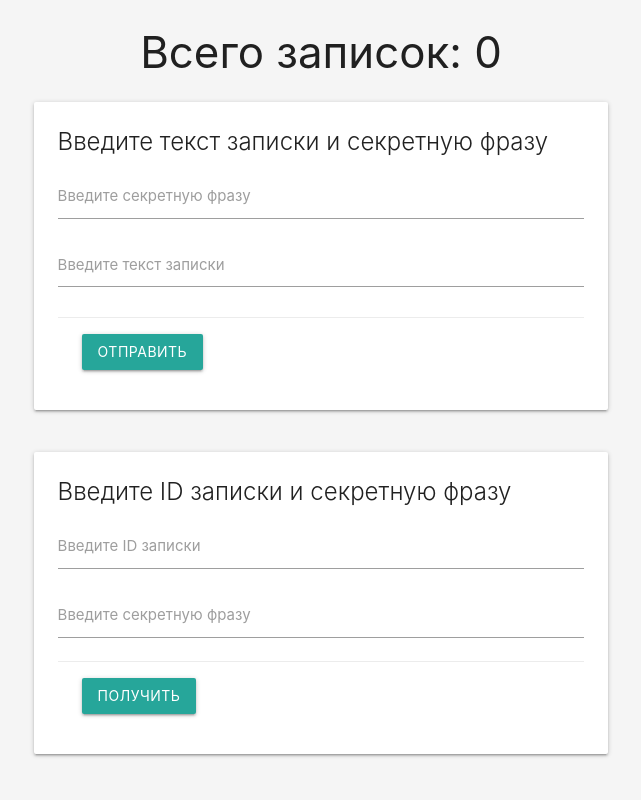
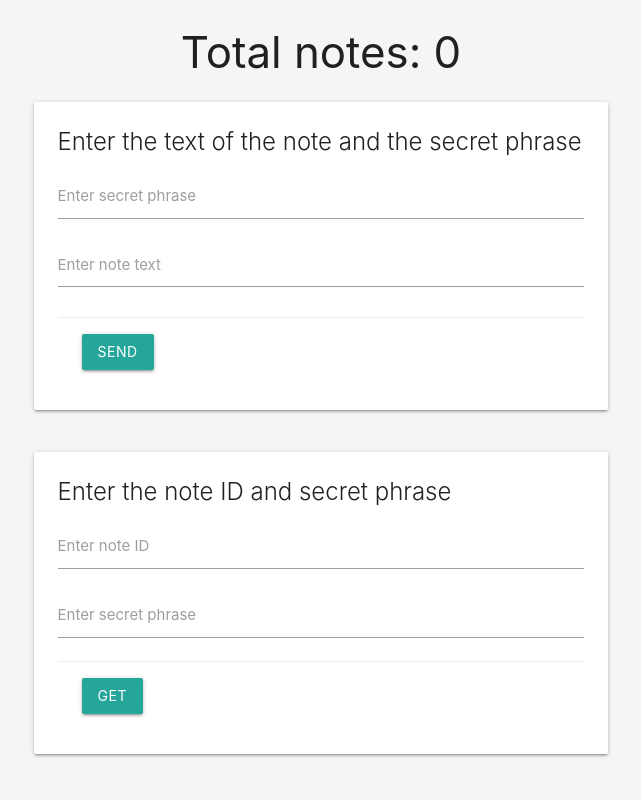
Before and after one commit to Baelrin/Echo-Haven, a FastAPI app: page / in a window 1280 px wide. Shown: the whole page, without its empty margins (319-960 px from the left). Run offline with FastAPI, Linux system fonts and the light colour scheme.

Commit message:
Add comments

```diff
--- a/templates/index.html
+++ b/templates/index.html
@@ -3,32 +3,32 @@
 <head>
     <meta charset="UTF-8">
     <meta name="viewport" content="width=device-width, initial-scale=1.0">
-    <title>Записки</title>
-    <!-- Подключаем CSS Materialize CSS -->
+    <title>Notes</title>
+    <!-- Linking Materialize CSS -->
     <link rel="stylesheet" href="https://cdnjs.cloudflare.com/ajax/libs/materialize/1.0.0/css/materialize.min.css">
 </head>
 <body class="grey lighten-4">
     <div class="container mt-5">
-        <!-- Верхний блок с заголовком -->
-        <h3 class="center-align">Всего записок: {{ notes_count }}</h3>
+        <!-- Header block with title -->
+        <h3 class="center-align">Total notes: {{ notes_count }}</h3>
 
-        <!-- Первый блок div с полем для ввода текста записки, секретной фразы и кнопкой "Отправить" -->
+        <!-- First block div with fields for entering note text, secret phrase and a "Send" button -->
         <div class="row">
             <div class="col s12 m8 offset-m2">
                 <div class="card">
                     <div class="card-content">
-                        <span class="card-title">Введите текст записки и секретную фразу</span>
+                        <span class="card-title">Enter the text of the note and the secret phrase</span>
                         <form id="noteForm" method="POST" action="/create_note">
                             <div class="input-field">
                                 <input type="text" id="secretPhrase" name="secret">
-                                <label for="secretPhrase">Введите секретную фразу</label>
+                                <label for="secretPhrase">Enter secret phrase</label>
                             </div>
                             <div class="input-field">
                                 <textarea class="materialize-textarea" id="noteText" name="text" rows="4"></textarea>
-                                <label for="noteText">Введите текст записки</label>
+                                <label for="noteText">Enter note text</label>
                             </div>
                             <div class="card-action">
-                                <button class="btn waves-effect waves-light" type="submit">Отправить</button>
+                                <button class="btn waves-effect waves-light" type="submit">Send</button>
                             </div>
                         </form>
                     </div>
@@ -36,23 +36,23 @@
             </div>
         </div>
 
-        <!-- Второй блок div с полем для ввода ID записки и секретной фразы, и кнопкой "Получить" -->
+        <!-- Second block div with fields for entering the note ID, secret phrase, and a "Get" button -->
         <div class="row">
             <div class="col s12 m8 offset-m2">
                 <div class="card">
                     <div class="card-content">
-                        <span class="card-title">Введите ID записки и секретную фразу</span>
+                        <span class="card-title">Enter the note ID and secret phrase</span>
                         <form id="getNoteForm" method="POST" action="/get_note">
                             <div class="input-field">
                                 <input type="text" id="noteId" name="id">
-                                <label for="noteId">Введите ID записки</label>
+                                <label for="noteId">Enter note ID</label>
                             </div>
                             <div class="input-field">
                                 <input type="text" id="getSecretPhrase" name="secret">
-                                <label for="getSecretPhrase">Введите секретную фразу</label>
+                                <label for="getSecretPhrase">Enter secret phrase</label>
                             </div>
                             <div class="card-action">
-                                <button class="btn waves-effect waves-light" type="submit">Получить</button>
+                                <button class="btn waves-effect waves-light" type="submit">Get</button>
                             </div>
                         </form>
                     </div>
@@ -61,23 +61,23 @@
         </div>
     </div>
 
-    <!-- Подключаем JavaScript и ваш собственный скрипт -->
+    <!-- Linking JavaScript and custom script -->
     <script src="https://code.jquery.com/jquery-3.6.0.min.js"></script>
     <script src="https://cdnjs.cloudflare.com/ajax/libs/materialize/1.0.0/js/materialize.min.js"></script>
     <script>
-        // Инициализация Materialize CSS элементов
+        // Initialize Materialize CSS components
         document.addEventListener('DOMContentLoaded', function() {
             M.AutoInit();
         });
 
-        // JavaScript код для отправки POST-запроса
+        // JavaScript code for sending POST request (create note)
         document.getElementById('noteForm').addEventListener('submit', function(event) {
-            event.preventDefault(); // Предотвращаем стандартное поведение отправки формы
-            // Получаем данные из полей формы
+            event.preventDefault(); // Prevent default form submission behavior
+            // Fetch data from form fields
             var secretPhrase = document.getElementById('secretPhrase').value;
             var noteText = document.getElementById('noteText').value;
 
-            // Отправляем POST запрос на сервер
+            // Send a POST request to the server
             fetch('/create_note', {
                 method: 'POST',
                 body: JSON.stringify({ text: noteText, secret: secretPhrase }),
@@ -87,29 +87,29 @@
             })
             .then(response => response.json())
             .then(data => {
-                // После успешного ответа переходим на страницу результата
+                // Redirect to results page on successful response
                 if (data.response === "ok") {
                     document.location.href = "/result/" + data.note_id
                 }
             })
             .catch(error => {
-                // Обработка ошибок, если необходимо
-                console.error('Ошибка:', error);
+                // Handle errors if necessary
+                console.error('Error:', error);
             });
 
-            // Очищаем поля ввода после отправки
+            // Clear input fields after submission
             document.getElementById('secretPhrase').value = '';
             document.getElementById('noteText').value = '';
         });
 
-        // JavaScript код для обработки события получения записок
+        // JavaScript code for handling event of getting notes
         document.getElementById('getNoteForm').addEventListener('submit', function(event) {
-            event.preventDefault(); // Предотвращаем стандартное поведение отправки формы
-            // Получаем данные из полей формы
+            event.preventDefault(); // Prevent default form submission behavior
+            // Fetch data from form fields
             var noteId = document.getElementById('noteId').value;
             var getSecretPhrase = document.getElementById('getSecretPhrase').value;
 
-            // Отправляем POST запрос на сервер
+            // Send a POST request to the server
             fetch('/get_note', {
                 method: 'POST',
                 body: JSON.stringify({ note_id: noteId, note_secret: getSecretPhrase }),
@@ -119,13 +119,14 @@
             })
             .then(response => response.json())
             .then(data => {
+                // Redirect to note page on successful response
                 if (data.response === "ok") {
                     document.location.href = "/note_page/" + data.note_final_text
                 }
             })
             .catch(error => {
-                // Обработка ошибок, если необходимо
-                console.error('Ошибка:', error);
+                // Handle errors if necessary
+                console.error('Error:', error);
             });
         });
     </script>
```
Also changed, not shown: cipher.py (+18 -3 lines), index.html (+15 -17 lines), schemes.py (+15 -7 lines), templates/hash_storage.html (+7 -7 lines), templates/note_page.html (+9 -9 lines).
